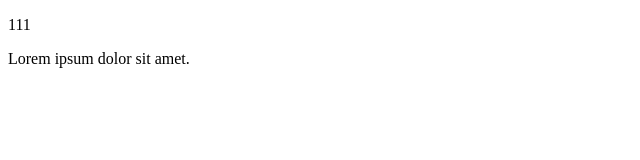
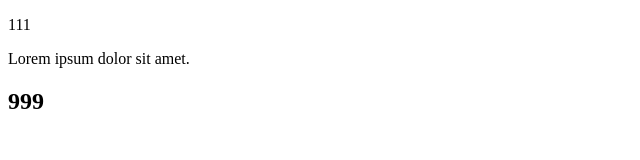
Before and after one commit to EvaProxy/test, a plain HTML site: page index.html in a window 1280 px wide. Shown: the full height of the page, 0-640 px from the left. Drawn offline with Linux system fonts and the light colour scheme.

Commit message:
commit 3

```diff
--- a/index.html
+++ b/index.html
@@ -9,5 +9,6 @@
     <p>111</p>
     <a href=""></a>
     <p>Lorem ipsum dolor sit amet.</p>
+    <h2>999</h2>
 </body>
 </html>
```
